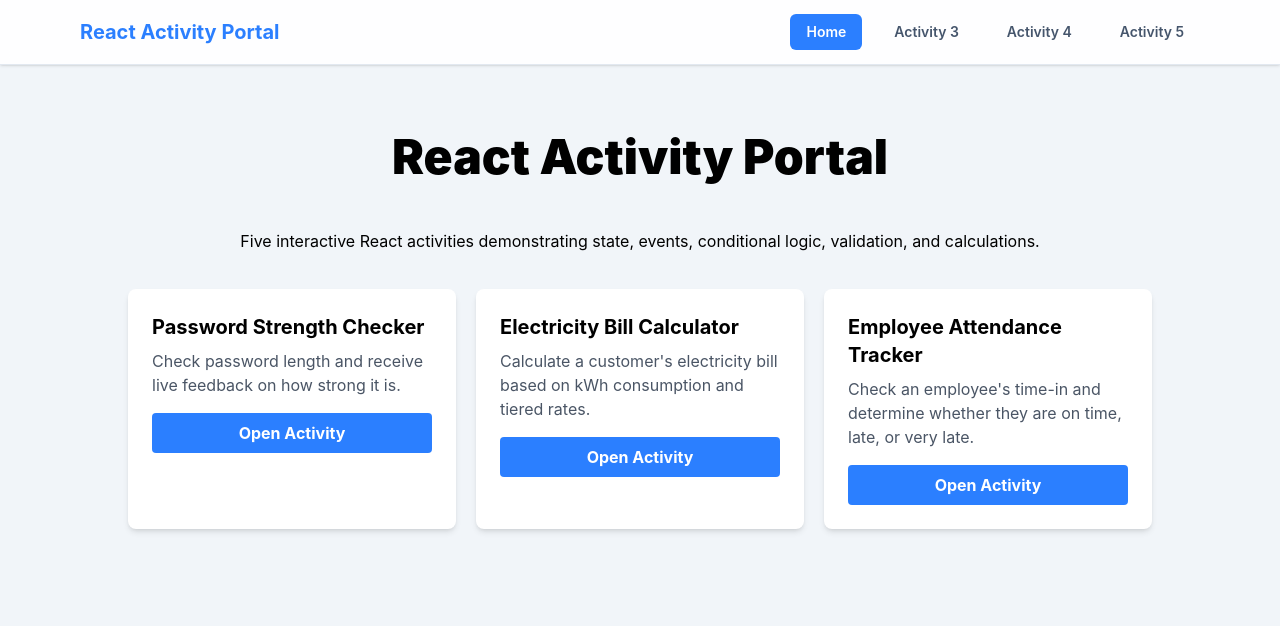
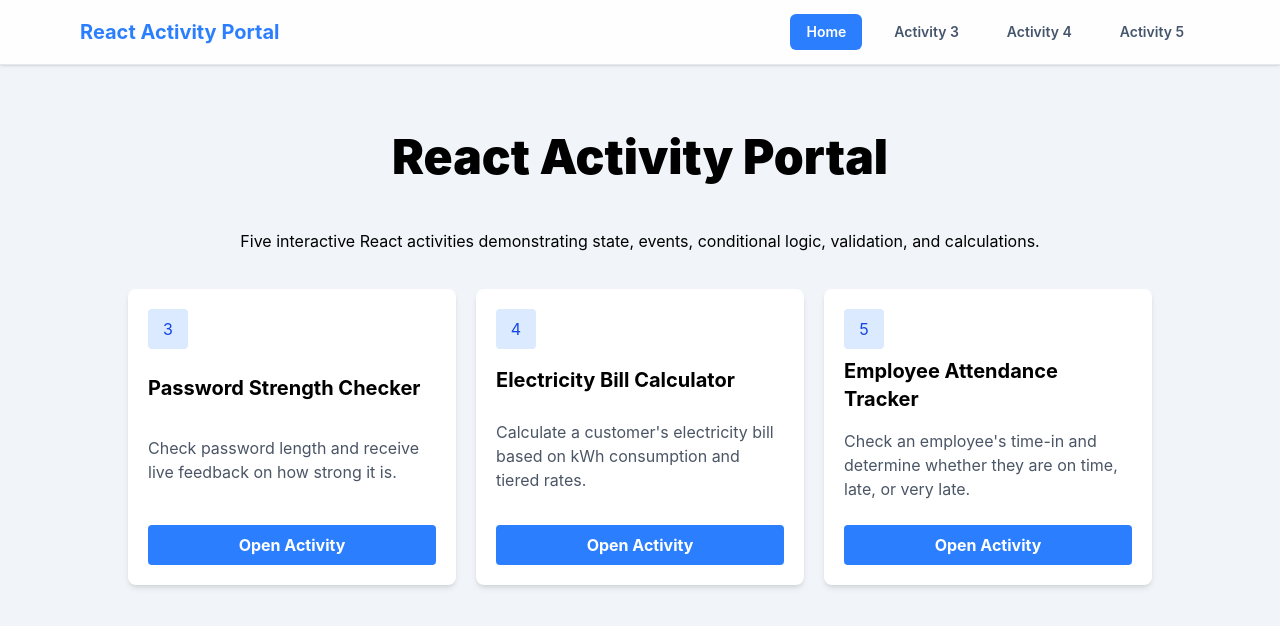
Before and after one commit to plcastro/Activity-Portal, a React (Vite) app: page / in a window 1280 px wide. Shown: the top 626 px of the page. Built offline with nearby package versions, Linux system fonts and the light colour scheme.

Commit message:
feat: enhance Card component with num prop and update Home page to use new structure

```diff
--- a/src/components/Card.jsx
+++ b/src/components/Card.jsx
@@ -1,11 +1,21 @@
 import React from "react";
+import { Link } from "react-router-dom";
+import "../App.css";
 
-function Card({ title, subtitle, children }) {
+function Card({ num, title, subtitle, page }) {
   return (
-    <div className="w-full p-6 bg-white rounded-lg shadow-md">
+    <div className="flex flex-col justify-between w-full h-full p-5 gap-2 bg-white rounded-lg shadow-md">
+      <div className="flex text-center justify-center items-center  bg-blue-100 border-blue-700 rounded text-blue-700 size-10">
+        {num}
+      </div>
       <h3 className="text-xl font-bold mb-2">{title}</h3>
       <p className="text-gray-600 mb-4">{subtitle}</p>
-      {children}
+      <Link
+        to={page}
+        className="w-full bg-blue-500 hover:bg-blue-700 text-white font-bold py-2 px-4 rounded text-center"
+      >
+        Open Activity
+      </Link>
     </div>
   );
 }
--- a/src/pages/Home.jsx
+++ b/src/pages/Home.jsx
@@ -32,29 +32,24 @@
           </button>
         </Card>*/}
         <Card
+          num={3}
           title="Password Strength Checker"
           subtitle="Check password length and receive live feedback on how strong it is."
-        >
-          <button className="w-full bg-blue-500 hover:bg-blue-700 text-white font-bold py-2 px-4 rounded">
-            Open Activity
-          </button>
-        </Card>
+          page={"/passChecker"}
+        />
         <Card
+          num={4}
           title="Electricity Bill Calculator"
           subtitle="Calculate a customer's electricity bill based on kWh consumption and tiered rates."
-        >
-          <button className="w-full bg-blue-500 hover:bg-blue-700 text-white font-bold py-2 px-4 rounded">
-            Open Activity
-          </button>
-        </Card>
+          page={"/electricity"}
+        />
+
         <Card
+          num={5}
           title="Employee Attendance Tracker"
           subtitle="Check an employee's time-in and determine whether they are on time, late, or very late."
-        >
-          <button className="w-full bg-blue-500 hover:bg-blue-700 text-white font-bold py-2 px-4 rounded">
-            Open Activity
-          </button>
-        </Card>
+          page={"/attendance"}
+        />
       </main>
     </div>
   );
```
